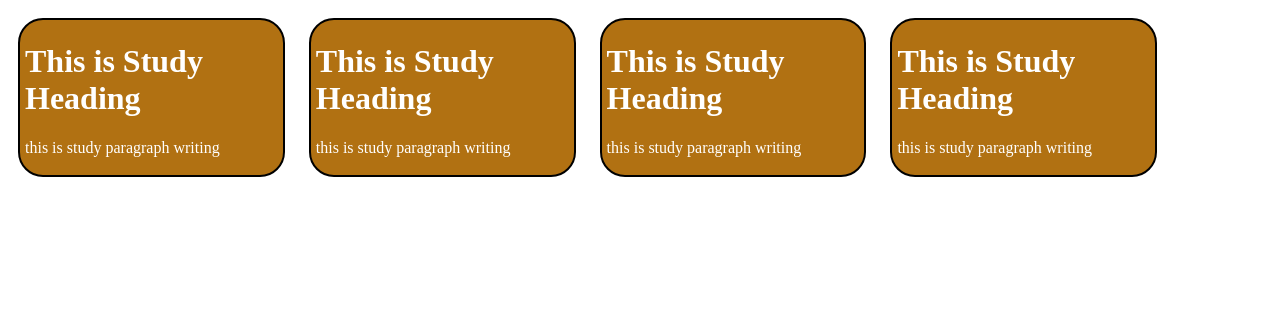
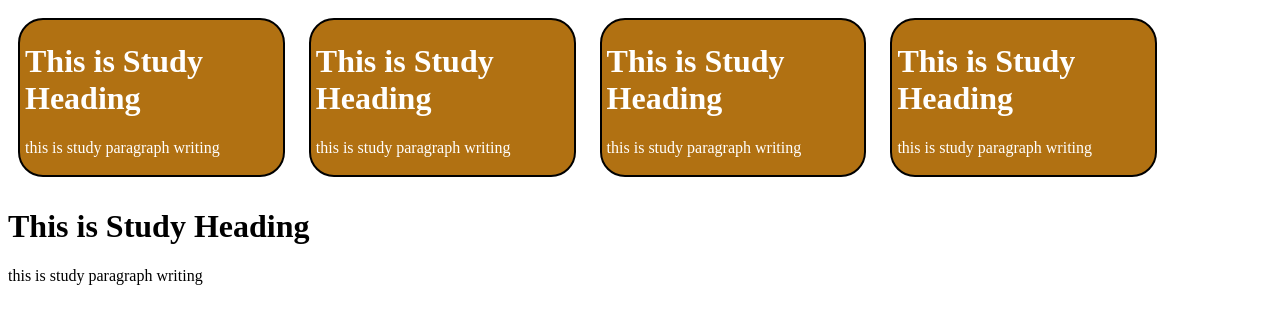
Before and after one commit to Mizanur-Rahman07/my-first-project, a plain HTML site: page index.html in a window 1280 px wide. Drawn offline with Linux system fonts and the light colour scheme.

Commit message:
added a two div

```diff
--- a/index.html
+++ b/index.html
@@ -21,5 +21,9 @@
         <h1> This is Study Heading</h1>
         <p>this is study paragraph writing</p>
     </div>
+    <div class="jamuna">
+        <h1> This is Study Heading</h1>
+        <p>this is study paragraph writing</p>
+    </div>
 </body>
 </html>
```
